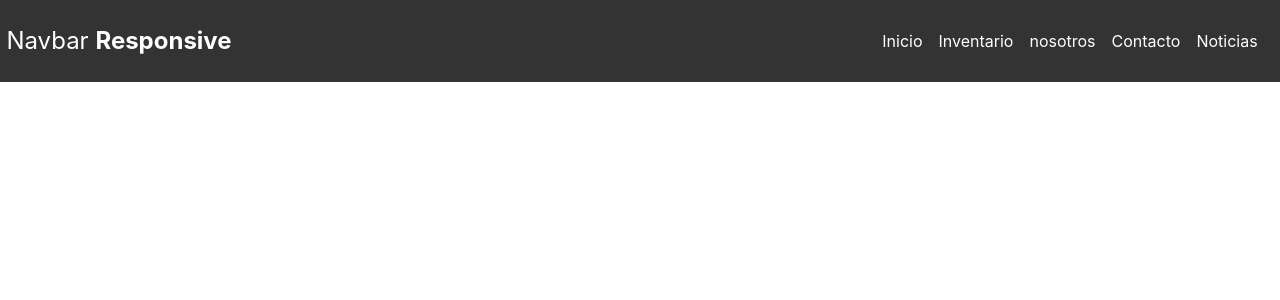
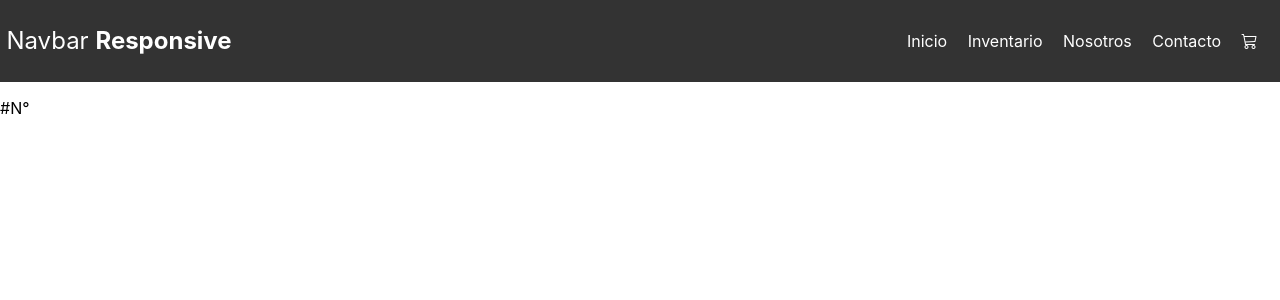
Before and after one commit to LionelCabral/Autobiliaria, a React (Create React App) app: page / in a window 1280 px wide. Shown: the top 300 px of the page. Built offline with nearby package versions, Linux system fonts and the light colour scheme.

Commit message:
Componentes 1

```diff
--- a/public/index.html
+++ b/public/index.html
@@ -1,5 +1,5 @@
 <!DOCTYPE html>
-<html lang="en">
+<html lang="es">
   <head>
     <meta charset="utf-8" />
     <link rel="icon" href="%PUBLIC_URL%/favicon.ico" />
@@ -24,6 +24,9 @@
       work correctly both with client-side routing and a non-root public URL.
       Learn how to configure a non-root public URL by running `npm run build`.
     -->
+    <!--Bootstrap iconos-->
+    <link rel="stylesheet" href="https://cdn.jsdelivr.net/npm/bootstrap-icons@1.8.3/font/bootstrap-icons.css">
+
     <title>React App</title>
   </head>
   <body>
--- a/src/App.js
+++ b/src/App.js
@@ -1,11 +1,12 @@
 import './App.css';
 import NavBar from './component/NavBar';
-
+import ItemListContainer from './component/ItemListContainer';
 
 function App() {
   return (
     <>
       <NavBar/>
+      <ItemListContainer/>
     </>
   );
 }
--- /dev/null
+++ b/src/component/CartWidget.jsx
@@ -0,0 +1,11 @@
+import React from 'react';
+
+const CartWidget = () => {
+    return (
+        <>
+        <i class="bi bi-cart3"></i>
+        </>
+    );
+}
+
+export default CartWidget
--- /dev/null
+++ b/src/component/ItemListContainer.js
@@ -0,0 +1,8 @@
+function ItemListContainer () {
+    return (
+        <p>#N°</p>
+
+    )
+}
+
+export default ItemListContainer;
--- a/src/component/NavBar.jsx
+++ b/src/component/NavBar.jsx
@@ -1,6 +1,7 @@
 import React, { useState } from 'react'
 import styled from 'styled-components'
 import BurgerButton from './BurgerButton'
+import CartWidget from './CartWidget'
 
 function NavBar() {
 
@@ -14,11 +15,11 @@ function NavBar() {
       <NavContainer>
         <h2>Navbar <span>Responsive</span></h2>
         <div className={`links ${clicked ? 'active' : ''}`}>
-          <a onClick={handleClick} href="#h">Inicio</a>
-          <a onClick={handleClick} href="#h">Inventario</a>
-          <a onClick={handleClick} href="#h">nosotros</a>
-          <a onClick={handleClick} href="#h">Contacto</a>
-          <a onClick={handleClick} href="#h">Noticias</a>
+          <a onClick={handleClick} href="#h">Inicio      </a>
+          <a onClick={handleClick} href="#h">Inventario      </a>
+          <a onClick={handleClick} href="#h">Nosotros      </a>
+          <a onClick={handleClick} href="#h">Contacto      </a>
+          <a onClick={handleClick} href="#h"><CartWidget/></a>
         </div>
         <div className='burger'>
           <BurgerButton clicked={clicked} handleClick={handleClick} />
@@ -40,7 +41,7 @@ const NavContainer = styled.nav`
     }
   }
   padding: .4rem;
-  background-color: #333;
+  background-color: #333;  /*color de la NavBar */
   display: flex;
   align-items: center;
   justify-content: space-between;
@@ -105,10 +106,10 @@ const BgDiv = styled.div`
   width: 100%;
   height: 100%;
   z-index: -1;
-  transition: all .6s ease ;
+  transition: all .6s ease ;/*animacion*/
 
   &.active{
-    border-radius: 0 0 80% 0;
+    border-radius: 0 0 80% 0; /*ArribaIzquierda-ArribaDerecha-AbajoDerecha-AbajoIzquierda*/
     top: 0;
     left: 0;
     width: 100%;
```
